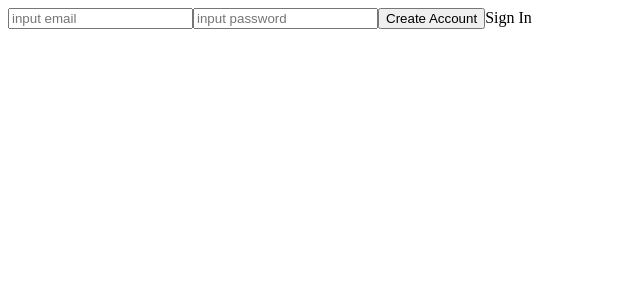
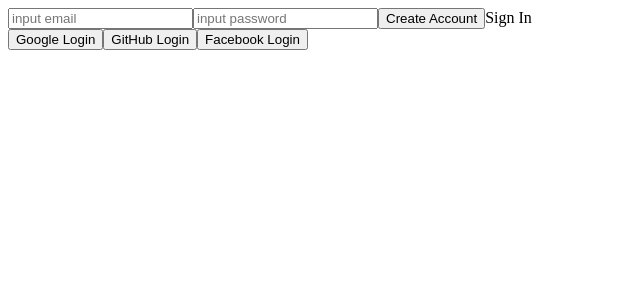
Before and after one commit to yesaroun/twitercloneprj-react-firebase, a React (Create React App) app: page / in a window 1280 px wide. Shown: the top 300 px of the page, without its empty margins (0-640 px from the left). Built offline with nearby package versions, Linux system fonts and the light colour scheme; no server answers.

Commit message:
구글 로그인

```diff
--- a/src/routes/Auth.js
+++ b/src/routes/Auth.js
@@ -1,5 +1,5 @@
 import React, {useState} from "react";
-import { getAuth, createUserWithEmailAndPassword, signInWithEmailAndPassword } from "firebase/auth";
+import { getAuth, createUserWithEmailAndPassword, signInWithEmailAndPassword, GoogleAuthProvider, signInWithPopup } from "firebase/auth";
 
 const Auth = () => {
   const [email, setEmail] = useState("");
@@ -28,15 +28,34 @@ const Auth = () => {
     const auth = getAuth();
     // auth 불러와서 사용한다.
     let data;
+
     if (newAccount) {
       data = await createUserWithEmailAndPassword(auth, email, password);
     } else {
-      data = await signInWithEmailAndPassword(auth, email, password);
+      data = await signInWithEmailAndPassword(auth, email, password)
+    }
   }
 
+  const onSocialClick = async (event) => {
+    console.log(event);
+
+    const {name} = event.target
+    console.log(name)
+
+    const auth = getAuth();
+    const provider = new GoogleAuthProvider();
+    const data = await signInWithPopup(auth, provider);
+    console.log(data)
+
+    //signInWithPopup(auth, provider)
+
+    if (name === "google") {
+      const provider = new GoogleAuthProvider();
+    }
   }
 
   return (
+    <div>
       <form onSubmit={onSubmit}>
         <input type="email" name="email" placeholder="input email"
           value={email}
@@ -54,6 +73,12 @@ const Auth = () => {
           {newAccount ? "Sign In" : "Create Account"}
         </span>
       </form>
+
+      <button onClick={onSocialClick} name="google">Google Login</button>
+      <button onClick={onSocialClick} name="github">GitHub Login</button>
+      <button onClick={onSocialClick} name="facebook">Facebook Login</button>
+
+    </div>
   )
 }
 
```
Lines whose indentation alone changed are shown as unchanged.
